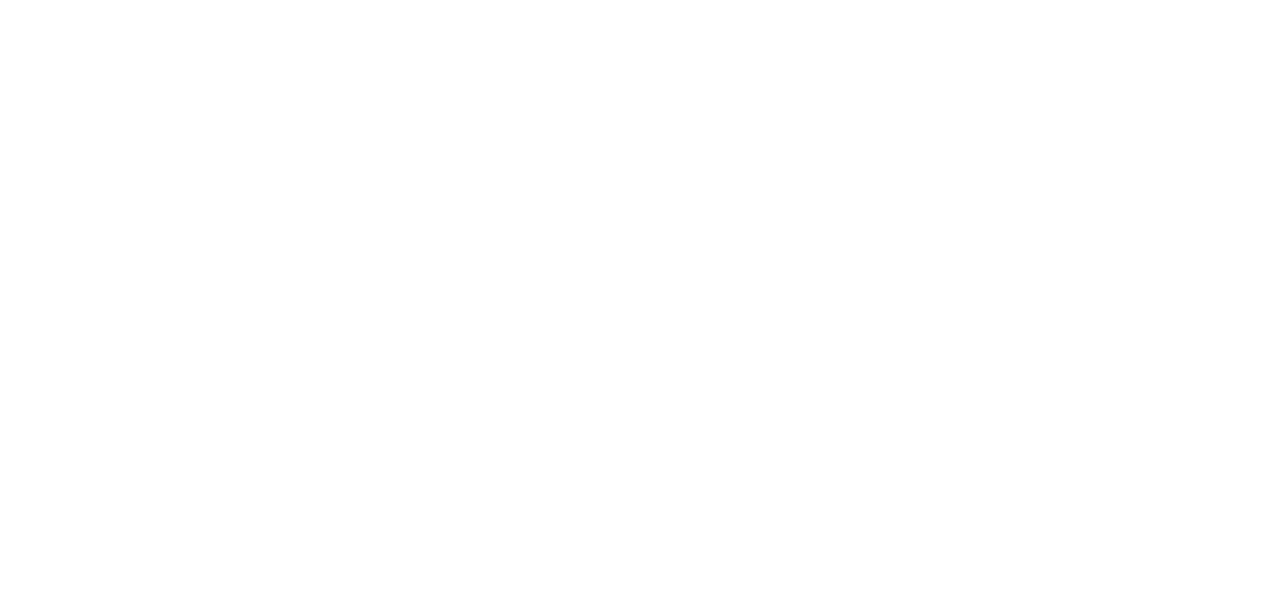
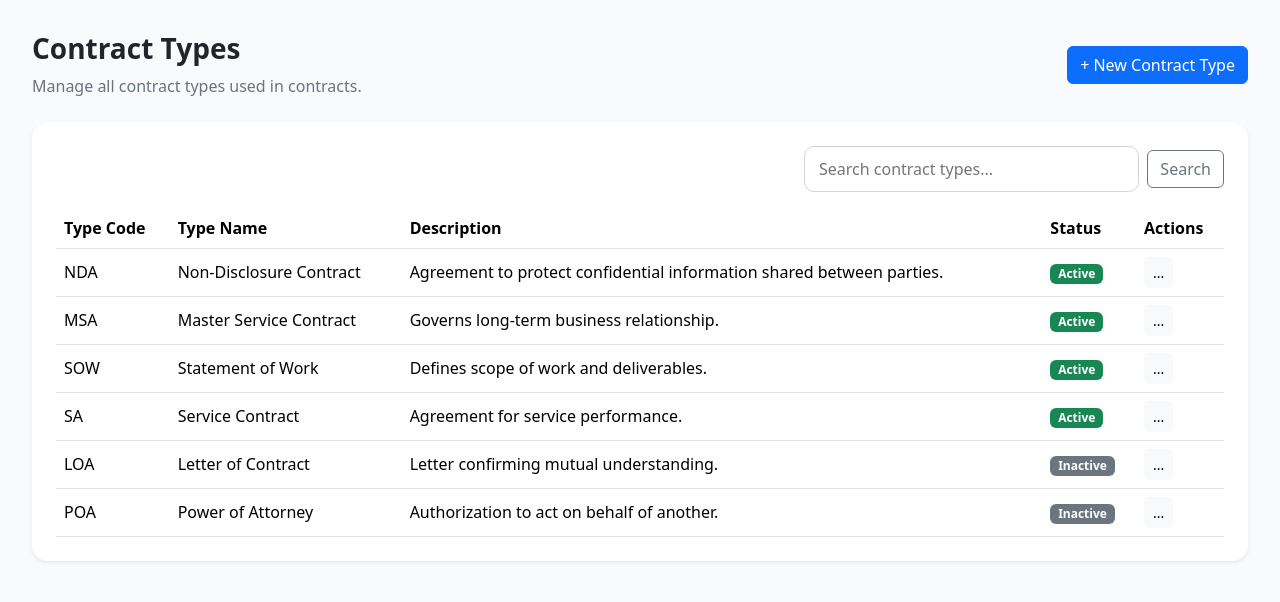
Before and after one commit to thangphan1412/SEP490-SU26-G89, a React app in the folder frontend/: page /contract-types in a window 1280 px wide. Before the commit this address had no page. Shown: the top 602 px of the page. Built offline with nearby package versions, Linux system fonts and the light colour scheme; the HTML template or start-up script is replaced by a standard one.

Commit message:
feat: add contract types list page, useable new contract type button and some change in router to check new page

```diff
--- a/frontend/src/AppRouter.jsx
+++ b/frontend/src/AppRouter.jsx
@@ -1,8 +1,10 @@
-import { Route, Routes} from "react-router-dom";
+import { Route, Routes } from "react-router-dom";
 import LoginPage from "./pages/Authentication/LoginPage.jsx";
 // import RegisterPage from "./pages/Authentication/RegisterPage.jsx";
 // import FogotPassword from "./pages/Authentication/FogotPassword.jsx";
 import Homepage from "./pages/homePage/HomePage.jsx";
+import ContractTypes from "./pages/contractType/ContractTypes.jsx";
+import CreateContractType from "./pages/contractType/CreateContractType.jsx";
 
 function AppRouter(){
     return(
@@ -18,11 +20,19 @@
             {/* <Route
                 path="/forgot_password"
                 element={<FogotPassword />}
-            />*/
+            />*/}
             <Route
                 path="/home_page"
                 element={<Homepage/>}
-            /> }
+            />
+            <Route
+                path="/contract-types"
+                element={<ContractTypes />}
+            />
+            <Route
+                path="/contract-types/new"
+                element={<CreateContractType />}
+            />
         </Routes>
     )
 
--- /dev/null
+++ b/frontend/src/assets/styles/css/layoutStyles/ContractTypes.css
@@ -0,0 +1,77 @@
+.contract-types-page {
+  padding: 32px;
+  min-height: calc(100vh - 60px);
+  background: #f8fafc;
+}
+
+.contract-types-topbar {
+  display: flex;
+  flex-wrap: wrap;
+  justify-content: space-between;
+  align-items: center;
+  gap: 16px;
+  margin-bottom: 24px;
+}
+
+.contract-types-topbar h1 {
+  margin: 0;
+  font-size: 28px;
+  font-weight: 700;
+}
+
+.contract-types-subtitle {
+  margin: 8px 0 0;
+  color: #6b7280;
+}
+
+.contract-types-button {
+  min-width: 180px;
+}
+
+.contract-types-card {
+  background: #ffffff;
+  border-radius: 16px;
+  padding: 24px;
+}
+
+.contract-types-card-header {
+  display: flex;
+  justify-content: flex-end;
+  margin-bottom: 16px;
+}
+
+.contract-types-search {
+  display: flex;
+  align-items: center;
+  gap: 8px;
+  width: 100%;
+  max-width: 420px;
+}
+
+.contract-types-search input {
+  flex: 1;
+  padding: 10px 14px;
+  border-radius: 10px;
+  border: 1px solid #d1d5db;
+  outline: none;
+}
+
+.contract-types-table th {
+  color: #6b7280;
+  font-weight: 600;
+  border-bottom: 2px solid #e5e7eb;
+}
+
+.contract-types-table td,
+.contract-types-table th {
+  vertical-align: middle;
+}
+
+.contract-types-table tbody tr:hover {
+  background: #f8fafc;
+}
+
+.create-contract-type-page .card {
+  max-width: 640px;
+  margin: 0 auto;
+}
--- /dev/null
+++ b/frontend/src/pages/contractType/ContractTypes.jsx
@@ -0,0 +1,121 @@
+import { useNavigate } from "react-router-dom";
+import "../../assets/styles/css/layoutStyles/ContractTypes.css";
+
+function ContractTypes() {
+  const navigate = useNavigate();
+
+  const contractTypes = [
+    {
+      code: "NDA",
+      name: "Non-Disclosure Contract",
+      description: "Agreement to protect confidential information shared between parties.",
+      status: "Active",
+    },
+    {
+      code: "MSA",
+      name: "Master Service Contract",
+      description: "Governs long-term business relationship.",
+      status: "Active",
+    },
+    {
+      code: "SOW",
+      name: "Statement of Work",
+      description: "Defines scope of work and deliverables.",
+      status: "Active",
+    },
+    {
+      code: "SA",
+      name: "Service Contract",
+      description: "Agreement for service performance.",
+      status: "Active",
+    },
+    {
+      code: "LOA",
+      name: "Letter of Contract",
+      description: "Letter confirming mutual understanding.",
+      status: "Inactive",
+    },
+    {
+      code: "POA",
+      name: "Power of Attorney",
+      description: "Authorization to act on behalf of another.",
+      status: "Inactive",
+    },
+  ];
+
+  return (
+    <div className="contract-types-page">
+      <div className="contract-types-topbar">
+        <div>
+          <h1>Contract Types</h1>
+          <p className="contract-types-subtitle">
+            Manage all contract types used in contracts.
+          </p>
+        </div>
+        <button
+          type="button"
+          className="btn btn-primary contract-types-button"
+          onClick={() => navigate("/contract-types/new")}
+        >
+          + New Contract Type
+        </button>
+      </div>
+
+      <div className="contract-types-card shadow-sm">
+        <div className="contract-types-card-header">
+          <div className="contract-types-search">
+            <input
+              type="text"
+              placeholder="Search contract types..."
+              aria-label="Search contract types"
+            />
+            <button type="button" className="btn btn-outline-secondary">
+              Search
+            </button>
+          </div>
+        </div>
+
+        <div className="table-responsive">
+          <table className="table contract-types-table mb-0">
+            <thead>
+              <tr>
+                <th>Type Code</th>
+                <th>Type Name</th>
+                <th>Description</th>
+                <th>Status</th>
+                <th>Actions</th>
+              </tr>
+            </thead>
+            <tbody>
+              {contractTypes.map((item) => (
+                <tr key={item.code}>
+                  <td>{item.code}</td>
+                  <td>{item.name}</td>
+                  <td>{item.description}</td>
+                  <td>
+                    <span
+                      className={`badge ${
+                        item.status === "Active"
+                          ? "bg-success"
+                          : "bg-secondary"
+                      }`}
+                    >
+                      {item.status}
+                    </span>
+                  </td>
+                  <td>
+                    <button type="button" className="btn btn-sm btn-light">
+                      ...
+                    </button>
+                  </td>
+                </tr>
+              ))}
+            </tbody>
+          </table>
+        </div>
+      </div>
+    </div>
+  );
+}
+
+export default ContractTypes;
--- /dev/null
+++ b/frontend/src/pages/contractType/CreateContractType.jsx
@@ -0,0 +1,19 @@
+import { Link } from "react-router-dom";
+
+function CreateContractType() {
+  return (
+    <div className="create-contract-type-page container py-5">
+      <div className="card p-4 shadow-sm">
+        <h1>Create Contract Type</h1>
+        <p className="mb-4">
+          This page is under construction. You can return to the Contract Types list for now.
+        </p>
+        <Link to="/contract-types" className="btn btn-secondary">
+          Back to Contract Types
+        </Link>
+      </div>
+    </div>
+  );
+}
+
+export default CreateContractType;
```
